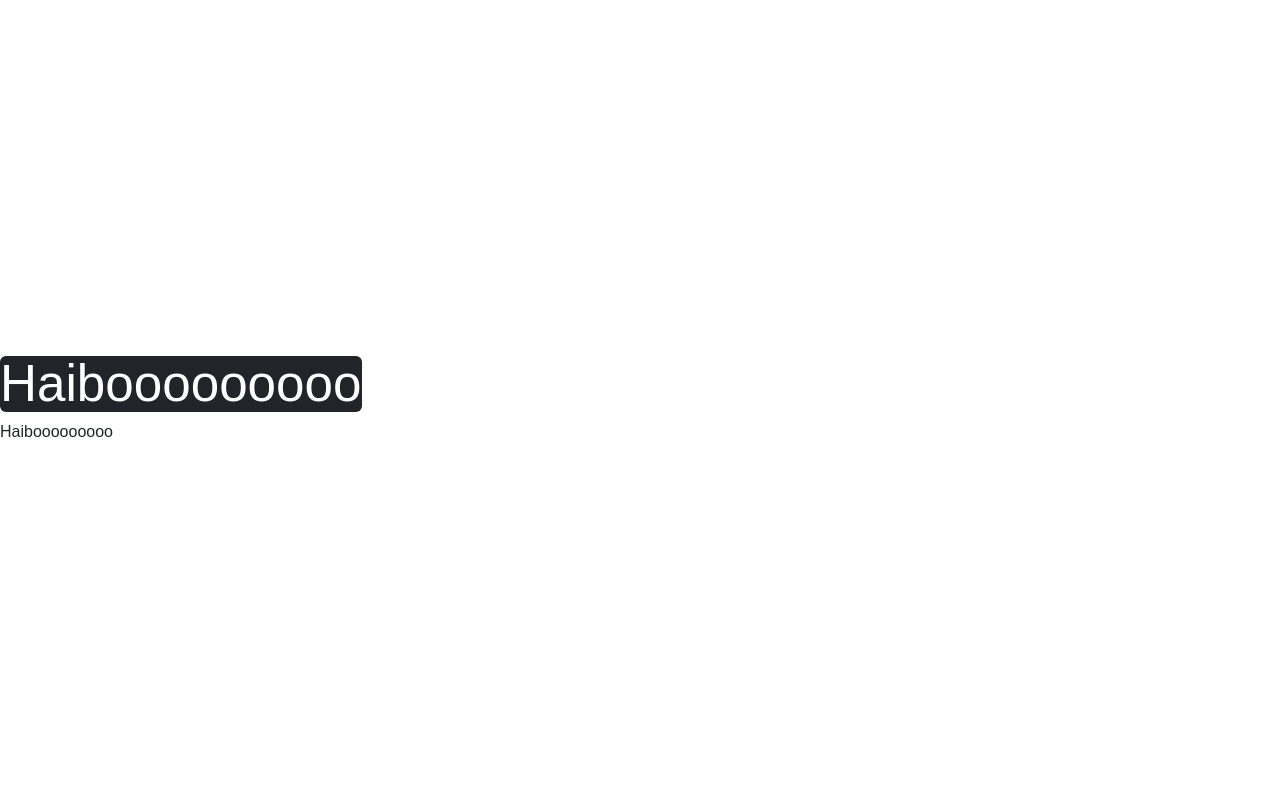
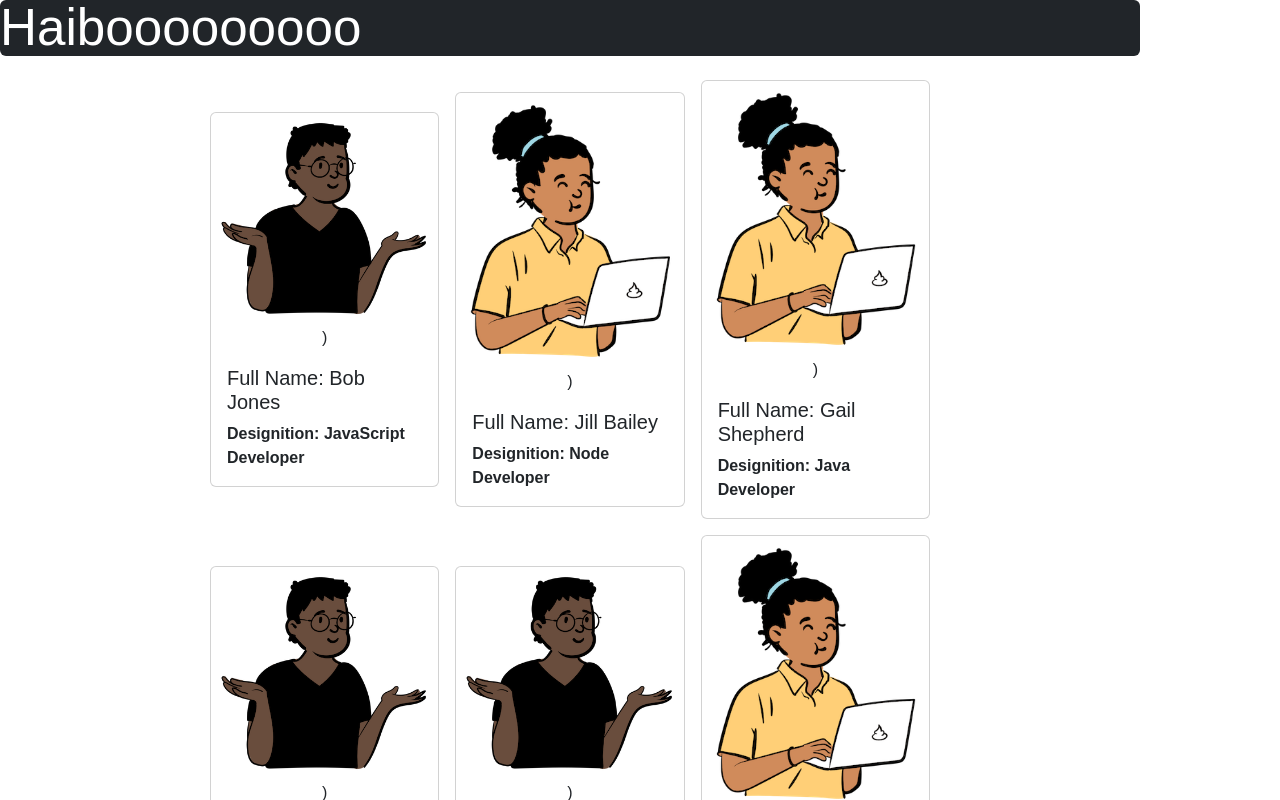
Before and after one commit to Lynnmwova/TeamMemberSlots, a React (Vite) app in the folder vite-project/: page / in a window 1280 px wide. Shown: the top 800 px of the page. Built offline with nearby package versions, Linux system fonts and the light colour scheme.

Commit message:
Created the team cards

```diff
--- a/vite-project/src/App.css
+++ b/vite-project/src/App.css
@@ -2,3 +2,8 @@
   font-family: sans-serif;
   align-items: center;
 }
+
+.card-collection {
+  display: grid;
+  grid-template-columns: 1fr 1fr 1fr ;
+}
--- a/vite-project/src/App.jsx
+++ b/vite-project/src/App.jsx
@@ -1,15 +1,15 @@
-import { useState } from 'react'
-import reactLogo from './assets/react.svg'
-import './App.css'
-import Header from './header'
+import { useState } from 'react';
 
-import Footer from './footer'
+import './App.css';
+import Header from './header';
+
+import Footer from './footer';
 import 'bootstrap/dist/css/bootstrap.min.css';
-import Employees from './employees'
+import Employees from './employees';
 
 
 function App() {
-  const [count, setCount] = useState(0)
+
 
   return (
     <main>
@@ -17,7 +17,6 @@
      <Employees></Employees>
      <Footer></Footer>
 
-
     </main>
   )
 }
--- a/vite-project/src/employees.jsx
+++ b/vite-project/src/employees.jsx
@@ -5,7 +5,7 @@
 const Employees = () => {
 
 
-const  [Employees, setEmployees] = useState(
+const  [employees, setEmployees] = useState(
     [
         {
             id: 1,
@@ -95,21 +95,33 @@
 );
 
     return (
-        <main>
+        <main className="container">
+        <div className="row justify-content-center mt-3 mb-3">
+        <div className="col-8">
+        <div className="card-collection">
+
         {
-        Employees.map((employee) => {
-          <>
-<p>{ employee.fullName}</p>
-</>
+        employees.map((employee) =>  (
+          <div id={employee.id} className="card m-2" style={{cursor:"Pointer"}}>
+          {(employee.gender=== "male" ) ?  <img src={maleProfile} className="card-img-top"/>
+          : <img src={femaleProfile} className="card-img-top"/>
+          }
+        )
+          <div className="card-body">
+            <h5 className="card-title">Full Name: {employee.fullName}</h5>
+            <p className="card-text"><b>Designition: {employee.designation}</b></p>
+          </div>
+          </div>
 
+
+        ))
         }
-        )
-
-        }
-
+          </div>
+        </div>
+        </div>
         </main>
     )
-}
+      }
 
 
 export default Employees;
```
